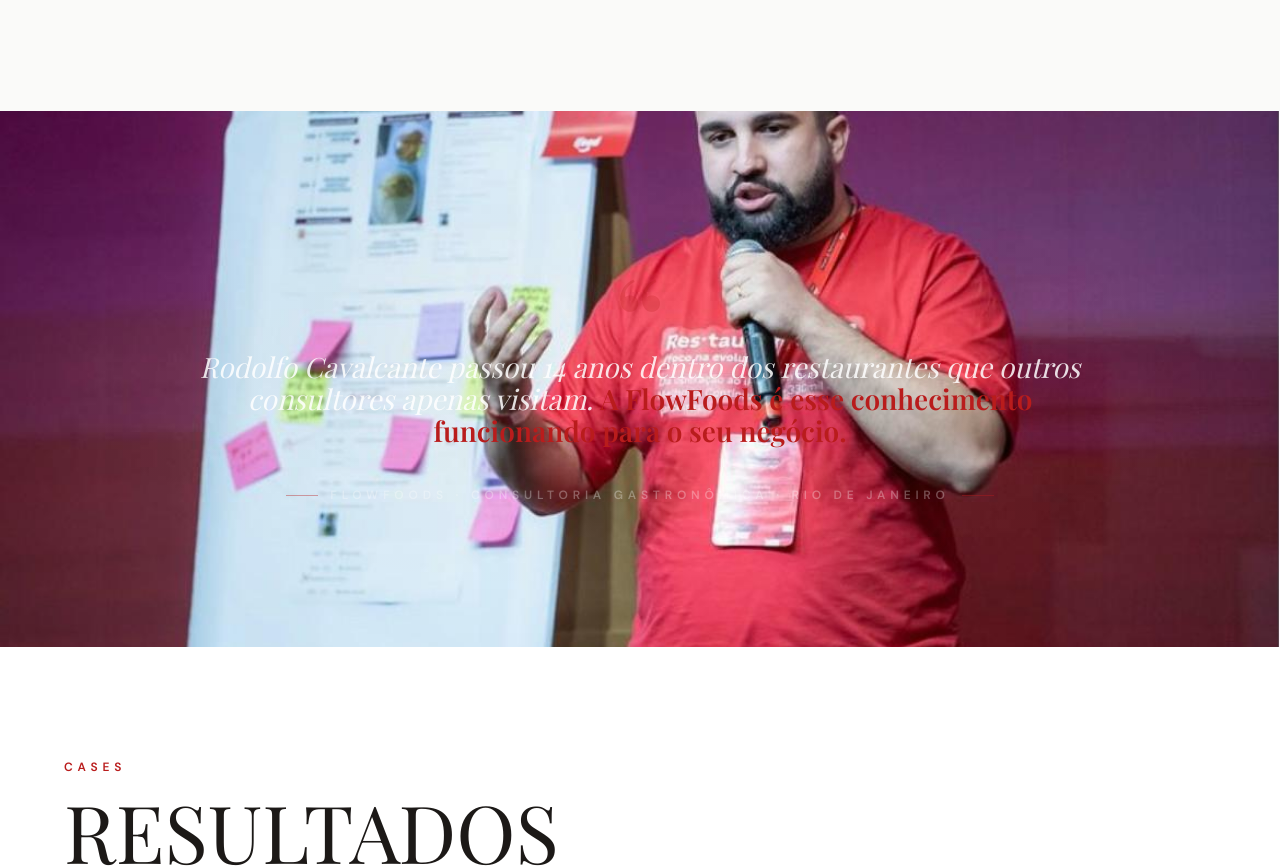
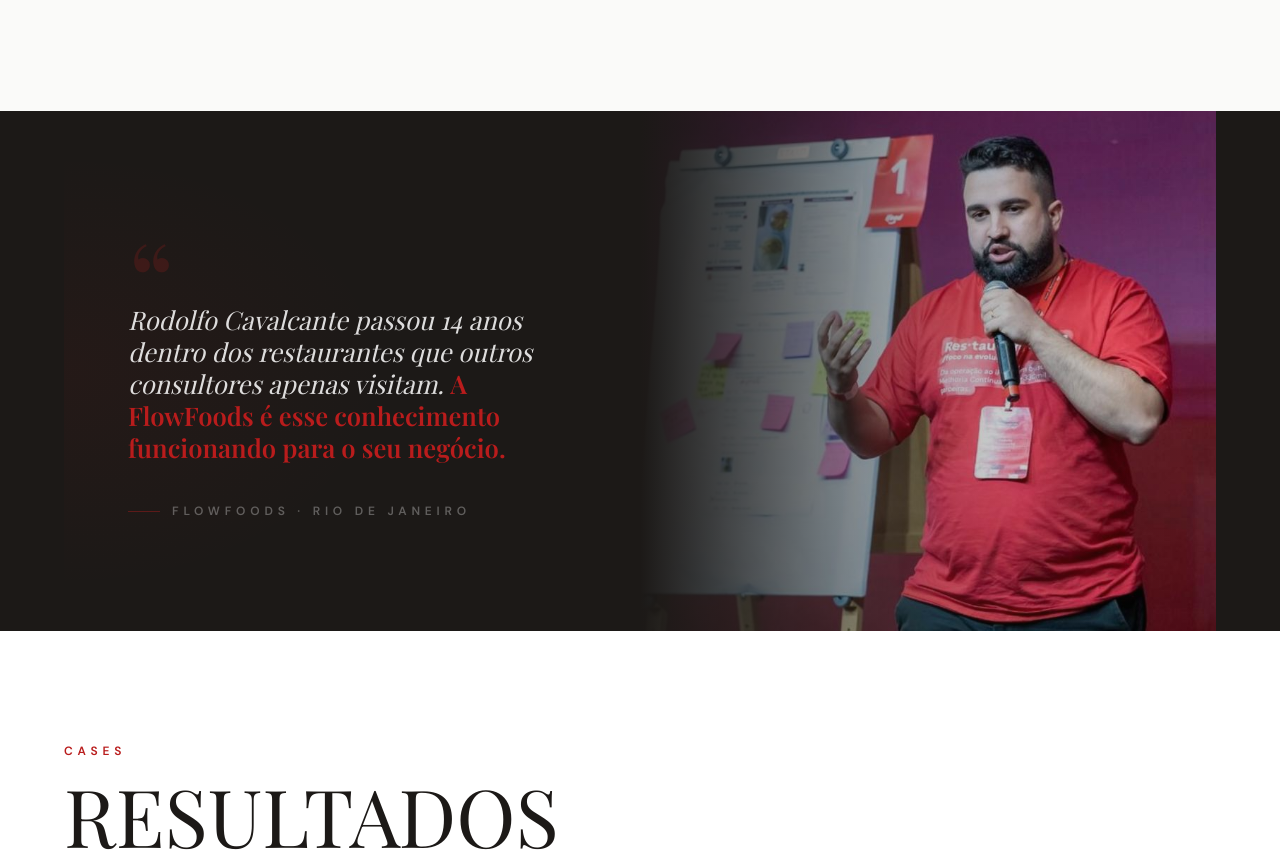
Before and after one commit to Flowfoods/flowfoods, a Next.js app: page / in a window 1280 px wide. Shown: the part 4940-5808 px from the top of the page. Built offline with nearby package versions, Linux system fonts and the light colour scheme.

Commit message:
design: Citacao — layout split, texto legível à esquerda, foto à direita sem cortar

```diff
--- a/src/components/Citacao.tsx
+++ b/src/components/Citacao.tsx
@@ -1,33 +1,25 @@
 export default function Citacao() {
   return (
-    <section className="relative bg-ink py-24 md:py-36 px-5 md:px-8 lg:px-12 overflow-hidden">
+    <section className="relative bg-ink overflow-hidden">
+      <div className="max-w-6xl mx-auto grid grid-cols-1 lg:grid-cols-2">
 
-      {/* Foto de fundo */}
-      <div className="absolute inset-0">
-        {/* eslint-disable-next-line @next/next/no-img-element */}
-        <img
-          src="/images/galeria/foto-4.jpg"
-          alt=""
-          aria-hidden="true"
-          className="w-full h-full object-cover object-center"
-        />
-        <div className="absolute inset-0 bg-ink/88" />
-      </div>
+        {/* Texto — lado esquerdo escuro */}
+        <div className="relative px-5 md:px-8 lg:px-16 py-20 md:py-28 flex flex-col justify-center">
 
-      {/* Glow laranja sutil */}
+          {/* Glow vermelho sutil */}
           <div
-        className="absolute inset-0 opacity-20"
+            className="absolute inset-0 opacity-30 pointer-events-none"
             style={{
-          background: 'radial-gradient(ellipse 70% 60% at 50% 50%, rgba(249,115,22,0.15) 0%, transparent 70%)',
+              background: 'radial-gradient(ellipse 80% 60% at 0% 50%, rgba(185,28,28,0.18) 0%, transparent 70%)',
             }}
           />
 
-      <div className="relative max-w-4xl mx-auto text-center">
-        <div className="font-display text-primary/25 text-[8rem] leading-none select-none mb-[-2rem]">
+          <div className="relative">
+            <div className="font-display text-primary/20 text-[7rem] leading-none select-none mb-[-2rem]">
               &ldquo;
             </div>
 
-        <p className="font-display italic text-white/85 text-xl md:text-2xl lg:text-[1.75rem] leading-relaxed mb-10">
+            <p className="font-display italic text-white/85 text-xl md:text-2xl lg:text-[1.6rem] leading-relaxed mb-10">
               Rodolfo Cavalcante passou 14 anos dentro dos restaurantes que outros consultores
               apenas visitam.{' '}
               <span className="text-primary not-italic font-semibold">
@@ -35,13 +27,27 @@
               </span>
             </p>
 
-        <div className="flex items-center justify-center gap-3">
+            <div className="flex items-center gap-3">
               <div className="w-8 h-px bg-primary/40" />
               <p className="text-xs font-semibold tracking-[0.4em] uppercase text-white/30">
-            FLOWFOODS · CONSULTORIA GASTRONÔMICA · RIO DE JANEIRO
+                FLOWFOODS · RIO DE JANEIRO
               </p>
-          <div className="w-8 h-px bg-primary/40" />
             </div>
+          </div>
+        </div>
+
+        {/* Foto — lado direito, exibe do topo */}
+        <div className="relative h-72 lg:h-auto min-h-[320px] overflow-hidden">
+          {/* eslint-disable-next-line @next/next/no-img-element */}
+          <img
+            src="/images/galeria/foto-4.jpg"
+            alt="Rodolfo Cavalcante"
+            className="w-full h-full object-cover object-top"
+          />
+          <div className="absolute inset-0 bg-gradient-to-r from-ink via-ink/30 to-transparent lg:block hidden" />
+          <div className="absolute inset-0 bg-gradient-to-t from-ink/60 via-transparent to-transparent lg:hidden" />
+        </div>
+
       </div>
     </section>
   );
```
Lines whose indentation alone changed are shown as unchanged.
